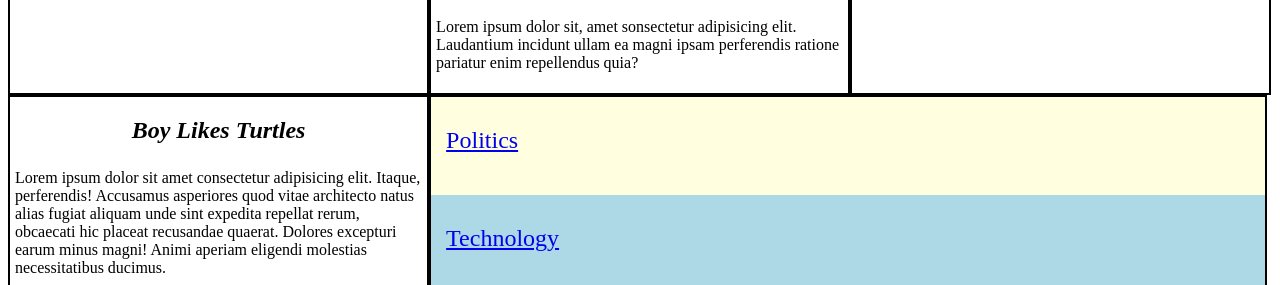
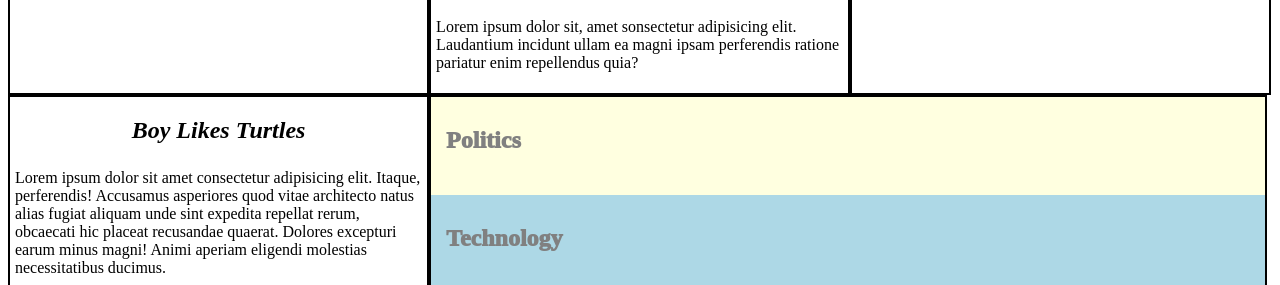
Before and after one commit to feverbrew/webDevCourseProject, a plain HTML site: page index.html in a window 1280 px wide. Shown: the part 532-817 px from the top of the page. Drawn offline with Linux system fonts and the light colour scheme.

Commit message:
Update style.css
Finished the gray hypertext

```diff
--- a/style.css
+++ b/style.css
@@ -23,7 +23,7 @@ img {
 Need to finish this to make text gray and no underline!
 */
 .bars {
-    font: bold;
+    font-weight: 1000;
     font-size: x-large;
     height: 53px;
     display: flex;
@@ -31,6 +31,8 @@ Need to finish this to make text gray and no underline!
     text-align: left;
     padding: 15px;
     padding-top: 30px;
+    color: gray;
+    text-decoration: none;
 }
 .bar1 {
     background-color: lightyellow;
```
